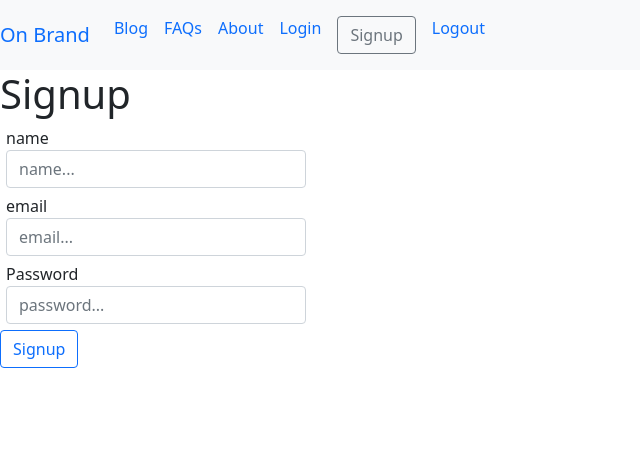
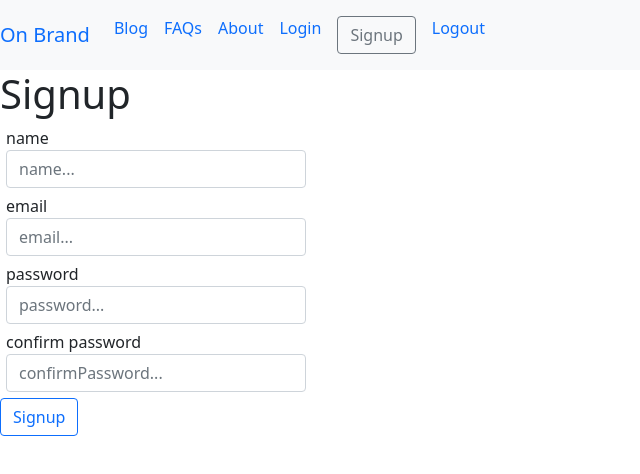
Before and after one commit to BrittanyMBui/onbrand-mvp, a React (Create React App) app in the folder onbrand-client/: page /signup in a window 1280 px wide. Shown: the top 474 px of the page, without its empty margins (0-640 px from the left). Built offline with nearby package versions, Linux system fonts and the light colour scheme.

Commit message:
Completes signup functionality

```diff
--- a/onbrand-client/src/pages/Login.js
+++ b/onbrand-client/src/pages/Login.js
@@ -1,7 +1,7 @@
 import React, { useState, useContext } from 'react';
 import gql from 'graphql-tag';
 import { useMutation } from '@apollo/client';
-import { Button, Form, FormGroup, Label, Input, FormText } from 'reactstrap';
+import { Button, Form, FormGroup, Label, Input } from 'reactstrap';
 
 import { AuthContext } from '../context/auth';
 import { useForm } from '../util/hooks';
@@ -44,7 +44,7 @@ function Login(props) {
                     name="email"
                     id="email"
                     placeholder="email..."
-                    error={errors.email ? true: false }
+                    error={errors.email ? true : false }
                 />
             </FormGroup>
             <FormGroup>
--- a/onbrand-client/src/pages/Signup.js
+++ b/onbrand-client/src/pages/Signup.js
@@ -1,22 +1,89 @@
-import React from 'react';
-import { Button, Form, FormGroup, Label, Input, FormText } from 'reactstrap';
+import React, { useState, useContext } from 'react';
+import gql from 'graphql-tag';
+import { useMutation } from '@apollo/client';
+import { Button, Form, FormGroup, Label, Input } from 'reactstrap';
 
-function Signup() {
+import { AuthContext } from '../context/auth';
+import { useForm } from '../util/hooks';
+
+function Signup(props) {
+    const context = useContext(AuthContext)
+    const [ errors, setErrors ] = useState({});
+
+    const { onChange, onSubmit, values } = useForm(registeredUser, {
+        name: '',
+        email: '',
+        password: '',
+        confirmPassword: '',
+    })
+
+    const [addUser, { loading }] = useMutation(REGISTER_USER, {
+        update(_, { data: { register: userData }}) {
+            context.login(userData)
+            props.history.push('/')
+        },
+        onError(err) {
+            setErrors(err.graphQLErrors[0].extensions.exceptions.errors);
+        },
+        variables: values
+    })
+
+    function registeredUser() {
+        addUser();
+    }
+
     return(
         <>
         <h1>Signup</h1>
-        <Form>
+        <Form onSubmit={onSubmit} className={loading ? 'loading' : '' }>
             <FormGroup className="form">
                 <Label for='name'>name</Label>
-                <Input type="name" name="name" id="name" placeholder="name..." />
+                <Input
+                    type="name"
+                    name="name"
+                    id="name"
+                    placeholder="name..."
+                    value={values.name}
+                    onChange={onChange}
+                    error={errors.name ? true: false}
+                />
             </FormGroup>
             <FormGroup>
                 <Label for='email'>email</Label>
-                <Input type="email" name="email" id="email" placeholder="email..." />
+                <Input
+                    label="email"
+                    value={values.email}
+                    onChange={onChange}
+                    type="text"
+                    name="email"
+                    id="email"
+                    placeholder="email..."
+                    error={errors.email ? true : false }
+                />
             </FormGroup>
-            <FormGroup>
-                <Label for="examplePassword">Password</Label>
-                <Input type="password" name="password" id="password" placeholder="password..." />
+            <FormGroup className="form">
+                <Label for='password'>password</Label>
+                <Input
+                    type="password"
+                    name="password"
+                    id="password"
+                    placeholder="password..."
+                    value={values.password}
+                    onChange={onChange}
+                    error={errors.password ? true: false}
+                />
+            </FormGroup>
+            <FormGroup className="form">
+                <Label for='confirmPassword'>confirm password</Label>
+                <Input
+                    type="confirmPassword"
+                    name="confirmPassword"
+                    id="confirmPassword"
+                    placeholder="confirmPassword..."
+                    value={values.confirmPassword}
+                    onChange={onChange}
+                    error={errors.confirmPassword ? true: false}
+                />
             </FormGroup>
             <Button outline color ="primary">Signup</Button>
         </Form>
@@ -24,4 +91,27 @@ function Signup() {
     )
 }
 
+const REGISTER_USER = gql`
+mutation register(
+    $name: String!
+    $email: String!
+    $password: String!
+    $confirmPassword: String!
+) {
+    register(
+        registerInput: {
+            name: $name
+            email: $email
+            password: $password
+            confirmPassword: $confirmPassword
+        }
+    ) {
+        id
+        email
+        name
+        token
+    }
+}
+`
+
 export default Signup;
```
